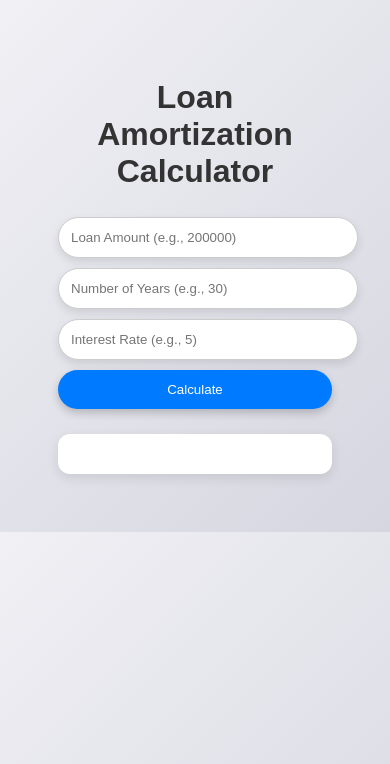
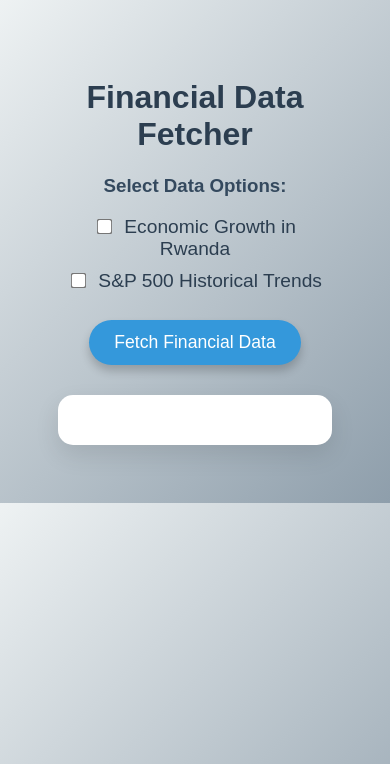
Before and after one commit to ktanguy/symtri, a Flask app: page / in a window 390 px wide. Shown: the top 764 px of the page. Run offline with Flask 3, Linux system fonts and the light colour scheme.

Commit message:
Add economic growth API endpoint and update main app configuration

```diff
--- a/app.py
+++ b/app.py
@@ -4,7 +4,7 @@ import requests
 app = Flask(__name__)
 
 # Wolfram Alpha API Configuration
-api_key = ""  # Replace this with your own API key
+api_key = "WAKRRY-7YKHA9WJ5P"  # Replace this with your own API key
 BASE_URL = "https://api.wolframalpha.com/v2/query"
 
 @app.route('/')
@@ -17,7 +17,7 @@ def get_current_stock_price():
     ticker = request.args.get('ticker', default='AAPL', type=str)
 
     # Construct the query exactly as the working URL
-    query = f"current stock price of {ticker}"
+    query = f"Economic growth in Rwanda"
 
     # Request parameters matching the working URL
     params = {
--- a/templates/index.html
+++ b/templates/index.html
@@ -3,160 +3,142 @@
 <head>
     <meta charset="UTF-8">
     <meta name="viewport" content="width=device-width, initial-scale=1.0">
-    <title>Loan Amortization Calculator</title>
+    <title>Financial Data Fetcher</title>
     <style>
         body {
             font-family: 'Arial', sans-serif;
             text-align: center;
             padding: 50px;
-            background: linear-gradient(135deg, #f0f0f5, #d6d6e0);
+            background: linear-gradient(135deg, #eef2f3, #8e9eab);
         }
         h1 {
-            color: #333;
+            color: #2c3e50;
         }
-        input[type="number"] {
-            padding: 12px;
-            width: 300px;
+        h3 {
+            color: #34495e;
+        }
+        label {
+            display: block;
             margin: 10px;
-            border: 1px solid #ccc;
-            border-radius: 25px;
-            box-shadow: 0 4px 8px rgba(0, 0, 0, 0.1);
-            outline: none;
-            transition: 0.3s;
+            font-size: 1.2em;
+            color: #2c3e50;
         }
-        input[type="number"]:focus {
-            box-shadow: 0 4px 12px rgba(0, 0, 0, 0.2);
+        input[type="checkbox"] {
+            margin-right: 8px;
+            transform: scale(1.2);
         }
         button {
-            padding: 12px 20px;
-            background-color: #007bff;
+            padding: 12px 25px;
+            background-color: #3498db;
             color: white;
             border: none;
-            border-radius: 25px;
+            border-radius: 30px;
             cursor: pointer;
-            box-shadow: 0 4px 8px rgba(0, 0, 0, 0.2);
+            box-shadow: 0 6px 10px rgba(0, 0, 0, 0.2);
             transition: 0.3s;
+            font-size: 1.1em;
         }
         button:hover {
-            background-color: #0056b3;
-            box-shadow: 0 4px 12px rgba(0, 0, 0, 0.3);
+            background-color: #2980b9;
+            box-shadow: 0 8px 15px rgba(0, 0, 0, 0.3);
+            transform: translateY(-2px);
         }
         .result {
-            margin-top: 20px;
-            background: white;
-            padding: 20px;
-            border-radius: 12px;
-            box-shadow: 0 4px 12px rgba(0, 0, 0, 0.1);
+            margin-top: 30px;
+            background: #fff;
+            padding: 25px;
+            border-radius: 15px;
+            box-shadow: 0 10px 25px rgba(0, 0, 0, 0.1);
             text-align: left;
             max-width: 800px;
             margin-left: auto;
             margin-right: auto;
         }
         .error {
-            color: red;
+            color: #e74c3c;
         }
         .loading {
-            display: inline-block;
-            border: 4px solid #f3f3f3;
-            border-radius: 50%;
-            border-top: 4px solid #3498db;
-            width: 30px;
-            height: 30px;
-            animation: spin 2s linear infinite;
-        }
-        @keyframes spin {
-            0% { transform: rotate(0deg); }
-            100% { transform: rotate(360deg); }
-        }
-        table {
-            width: 100%;
-            border-collapse: collapse;
-            margin-top: 20px;
-        }
-        table, th, td {
-            border: 1px solid #ccc;
-        }
-        th, td {
-            padding: 12px;
-            text-align: center;
-        }
-        th {
-            background-color: #f4f4f9;
-            color: #333;
-        }
-        tr:nth-child(even) {
-            background-color: #f9f9f9;
-        }
-        @media (max-width: 600px) {
-            input[type="number"], button {
-                width: 100%;
-                margin: 5px 0;
-            }
+            color: #2980b9;
+            font-weight: bold;
         }
     </style>
 </head>
 <body>
-    <h1>Loan Amortization Calculator</h1>
-    <input type="number" id="amount" placeholder="Loan Amount (e.g., 200000)" min="1">
-    <input type="number" id="years" placeholder="Number of Years (e.g., 30)" min="1">
-    <input type="number" id="rate" placeholder="Interest Rate (e.g., 5)" min="0" step="0.01">
-    <button onclick="calculateAmortization()">Calculate</button>
-
+    <h1>Financial Data Fetcher</h1>
+    <h3>Select Data Options:</h3>
+    <label>
+        <input type="checkbox" id="economicGrowth">
+        Economic Growth in Rwanda
+    </label>
+    <label>
+        <input type="checkbox" id="sp500">
+        S&P 500 Historical Trends
+    </label>
+    <br>
+    <button onclick="fetchFinancialData()">Fetch Financial Data</button>
     <div class="result" id="result">
-        <!-- Loan Amortization details will appear here -->
+        <!-- Financial Data will appear here -->
     </div>
-
     <script>
-        async function calculateAmortization() {
-            const amount = document.getElementById('amount').value.trim();
-            const years = document.getElementById('years').value.trim();
-            const rate = document.getElementById('rate').value.trim();
+        async function fetchFinancialData() {
+            const econGrowthChecked = document.getElementById('economicGrowth').checked;
+            const sp500Checked = document.getElementById('sp500').checked;
             const resultDiv = document.getElementById('result');
-            resultDiv.innerHTML = '<div class="loading"></div>';
-
-            // Input validation
-            if (amount === '' || years === '' || rate === '') {
-                resultDiv.innerHTML = '<p class="error">Please enter all fields correctly.</p>';
-                return;
-            }
+            resultDiv.innerHTML = '<p class="loading">Fetching data, please wait...</p>';
 
             try {
-                // Make API call with user inputs
-                const response = await fetch(`/api/amortization?amount=${amount}&years=${years}&rate=${rate}`);
+                let resultHTML = '';
+                const promises = [];
 
-                if (response.ok) {
-                    const data = await response.json();
+                // Economic Growth in Rwanda
+                if (econGrowthChecked) {
+                    resultHTML += `<h2>Economic Growth in Rwanda:</h2><p class="loading">Loading...</p>`;
+                    promises.push(
+                        fetch(`/api/economic-growth`)
+                            .then(res => res.json())
+                            .then(econData => {
+                                let econHTML = `<h2>Economic Growth in Rwanda:</h2>`;
+                                econData.forEach(pod => {
+                                        econHTML += `<p><strong>${pod.title}:</strong> ${pod.content}</p>`;
+                                });
+                                resultHTML = resultHTML.replace(/<h2>Economic Growth in Rwanda:<\/h2><p class="loading">Loading...<\/p>/, econHTML);
+                                resultDiv.innerHTML = resultHTML;
+                            })
+                            .catch(() => {
+                                resultHTML = resultHTML.replace(/<h2>Economic Growth in Rwanda:<\/h2><p class="loading">Loading...<\/p>/, '<p class="error">Failed to load data.</p>');
+                                resultDiv.innerHTML = resultHTML;
+                            })
+                    );
+                }
 
-                    if (data.queryresult && data.queryresult.success) {
-                        const pods = data.queryresult.pods;
-                        resultDiv.innerHTML = `<h2>Loan Amortization Details:</h2>`;
+                // S&P 500 Historical Trends
+                if (sp500Checked) {
+                    resultHTML += `<h2>S&P 500 Historical Trends:</h2><p class="loading">Loading...</p>`;
+                    promises.push(
+                        fetch(`/api/economic-growth`)
+                            .then(res => res.json())
+                            .then(spData => {
+                                let spHTML = `<h2>S&P 500 Historical Trends:</h2>`;
+                                spData.forEach(pod => {
+                                        spHTML += `<p><strong>${pod.title.translation}:</strong> ${pod.content.translation}</p>`;
+                                });
+                                resultHTML = resultHTML.replace(/<h2>S&P 500 Historical Trends:<\/h2><p class="loading">Loading...<\/p>/, spHTML);
+                                resultDiv.innerHTML = resultHTML;
+                            })
+                            .catch((e) => {
+                                console.log(e)
+                                resultHTML = resultHTML.replace(/<h2>S&P 500 Historical Trends:<\/h2><p class="loading">Loading...<\/p>/, '<p class="error">Failed to load data.</p>');
+                                resultDiv.innerHTML = resultHTML;
+                            })
+                    );
+                }
 
-                        // Create a table for the results
-                        let tableHTML = `<table>
-                            <tr>
-                                <th>Description</th>
-                                <th>Value</th>
-                            </tr>`;
+                // Wait for all promises to complete
+                await Promise.all(promises);
 
-                        pods.forEach(pod => {
-                            pod.subpods.forEach(subpod => {
-                                tableHTML += `<tr>
-                                    <td>${pod.title}</td>
-                                    <td>${subpod.plaintext}</td>
-                                </tr>`;
-                            });
-                        });
-
-                        tableHTML += `</table>`;
-                        resultDiv.innerHTML += tableHTML;
-
-                    } else if (data.queryresult.error) {
-                        resultDiv.innerHTML = `<p class="error">${data.queryresult.error.msg}</p>`;
-                    } else {
-                        resultDiv.innerHTML = `<p class="error">No details available.</p>`;
-                    }
-                } else {
-                    resultDiv.innerHTML = `<p class="error">Error: ${response.status} - ${response.statusText}</p>`;
+                // If no options are selected
+                if (!econGrowthChecked && !sp500Checked) {
+                    resultDiv.innerHTML = '<p>No data selected. Please check at least one option.</p>';
                 }
             } catch (error) {
                 console.error("Fetch Error:", error);
```
Also changed, not shown: dream.py (added, +56 -0 lines).
